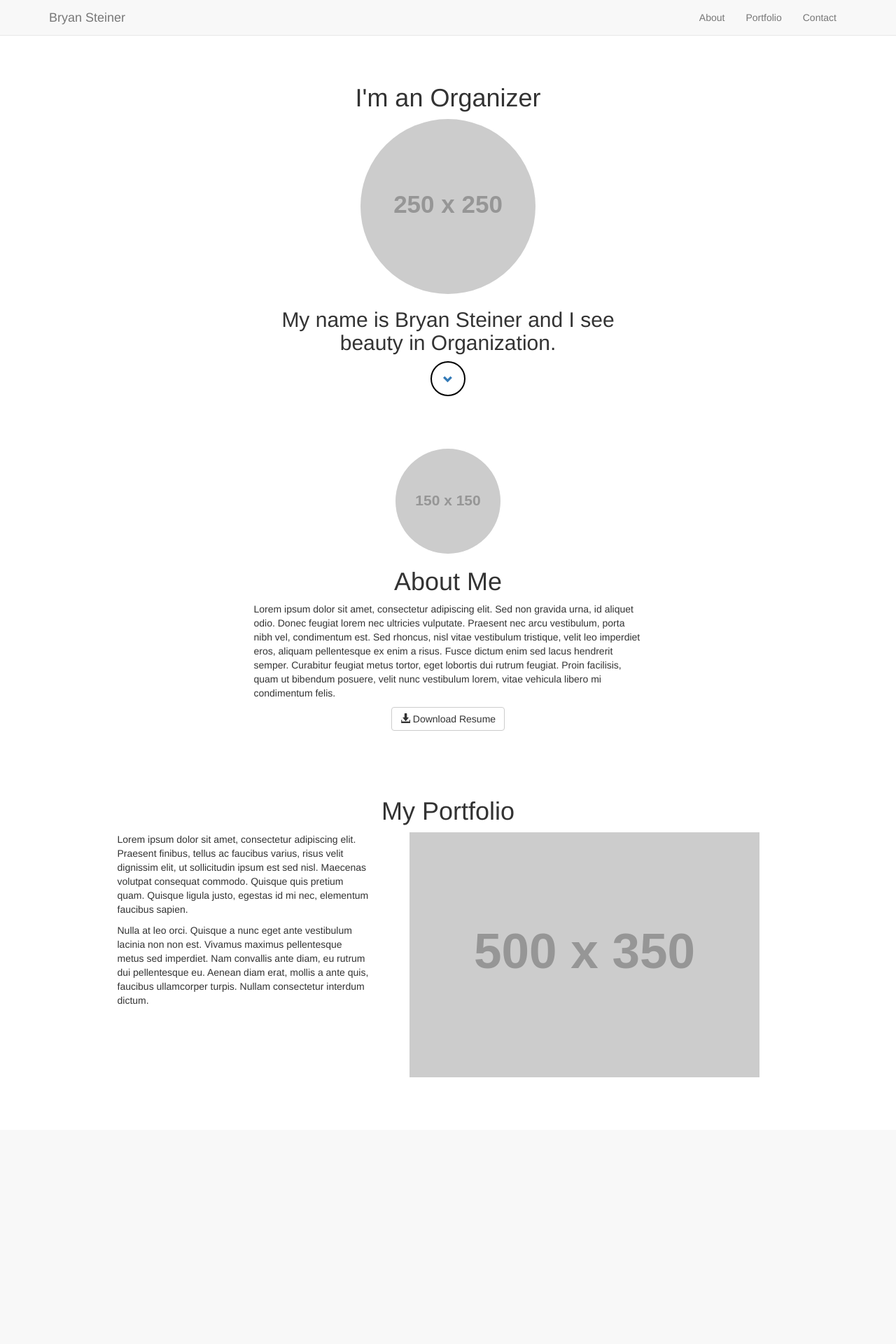
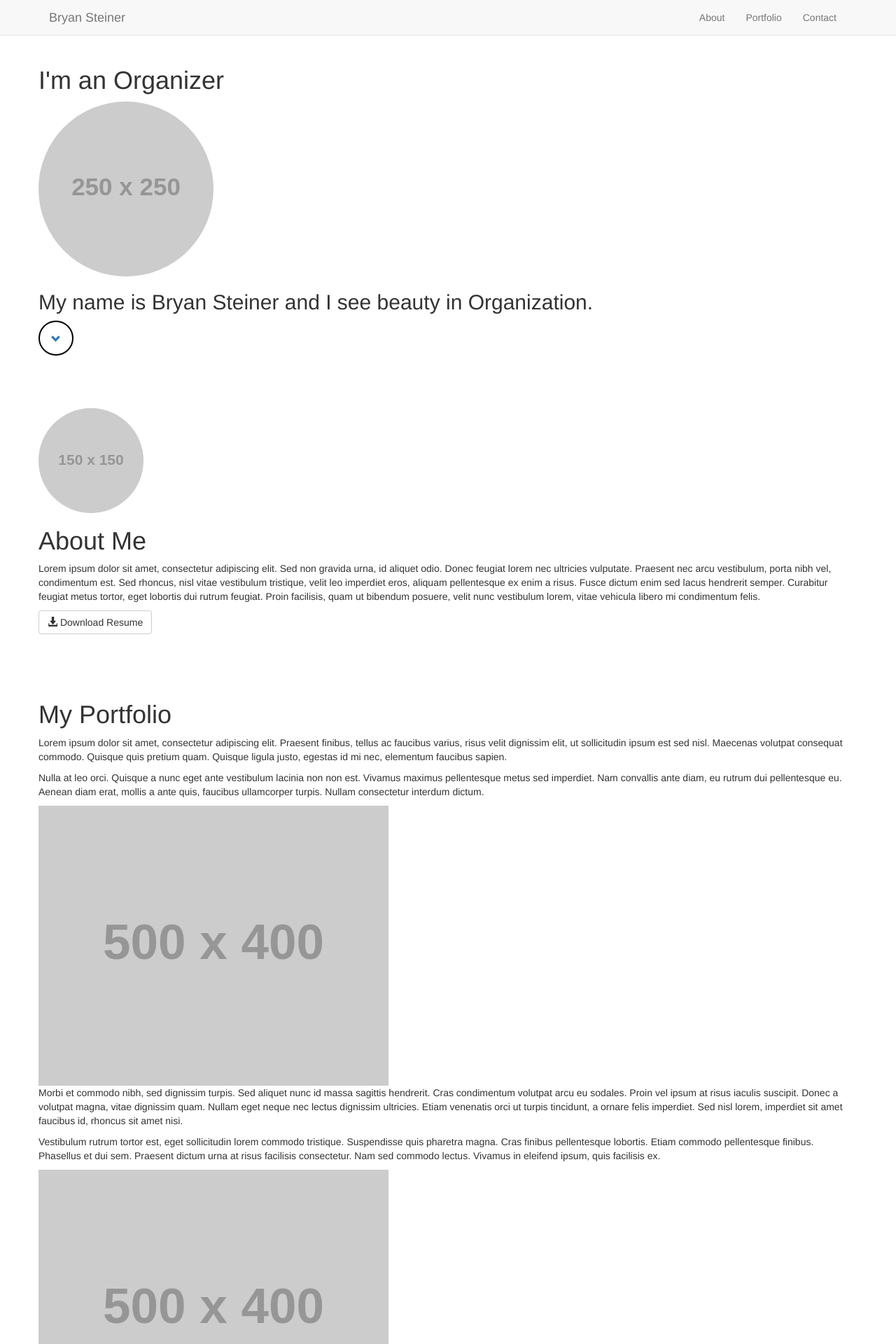
Before and after one commit to bryansteiner/Portfolio, a PHP site: page / in a window 1280 px wide. Shown: the top 1920 px of the page at 70% size. Before the commit the page ends 1539 px from the top, so only its background shows below. Run offline with PHP 8.4, Linux system fonts and the light colour scheme; grey boxes labelled with a size stand in for pictures from a placeholder-image service; some libraries are stand-ins or nearby versions.

Commit message:
Progress

```diff
--- a/css/custom.css
+++ b/css/custom.css
@@ -1,28 +1,11 @@
 /*All Pages*/
 body {
-	padding-top: 100px;
+
 }
 
-.center {
-  text-align: center;
-	display: block;
-	margin-left: auto;
-	margin-right: auto;
-}
-
-.btn-circle-md {
+.btn-circle {
   width: 50px;
   height: 50px;
-  line-height: 50px;
-  padding: 0;
-  border-radius: 50%;
-  border-width: 2px;
-  border-color: black;
-}
-
-.btn-circle-lg {
-  width: 75px;
-  height: 75px;
   line-height: 50px;
   padding: 0;
   border-radius: 50%;
@@ -38,23 +21,24 @@ body {
 
 /*Main Page*/
 .main {
+  padding-top: 75px;
 }
 /*End Main Page*/
 
 /*About Page*/
 .about {
-  margin-top: 75px;
+  padding-top: 75px;
 }
 /*End About Page*/
 
 /*Portfolio Page*/
 .portfolio {
-  margin-top: 75px;
+  padding-top: 75px;
 }
 /*End Portfolio Page*/
 
 /*Contact Page*/
 .contact {
-  margin-top: 75px;
+  padding-top: 75px;
 }
 /*End Contact Page*/
--- a/index.html
+++ b/index.html
@@ -38,11 +38,11 @@
 		<!-- Main Page -->
 		<div class="container main">
 			<div class="row">
-				<div class="col-xs-12 col-sm-offset-2 col-sm-8 col-md-offset-3 col-md-6">
-					<h1 class="center">I'm an Organizer</h1>
-					<img class="img-responsive img-circle center" src="http://placehold.it/250x250">
-					<h2 class="center">My name is Bryan Steiner and I see beauty in Organization.</h2>
-					<a class="btn btn-circle-md center" href="#" role="button"><span class="glyphicon glyphicon-chevron-down" aria-hidden="true"></span></a>
+				<div class="">
+					<h1>I'm an Organizer</h1>
+					<img class="img-responsive img-circle" src="http://placehold.it/250x250" alt="...">
+					<h2>My name is Bryan Steiner and I see beauty in Organization.</h2>
+					<a class="btn btn-circle" href="#" role="button"><span class="glyphicon glyphicon-chevron-down" aria-hidden="true"></span></a>
 				</div>
 			</div>
 		</div>
@@ -51,13 +51,13 @@
 		<!-- About Page -->
 		<div class="container about">
 			<div class="row">
-				<div class="col-xs-offset-1 col-xs-10 col-sm-offset-3 col-sm-6 col-md-offset-3 col-md-6">
-					<img class="img-responsive img-circle center" src="http://placehold.it/150x150">
-					<h1 class="center">About Me</h1>
+				<div class="">
+					<img class="img-responsive img-circle" src="http://placehold.it/150x150" alt="...">
+					<h1>About Me</h1>
 					<p>
 						Lorem ipsum dolor sit amet, consectetur adipiscing elit. Sed non gravida urna, id aliquet odio. Donec feugiat lorem nec ultricies vulputate. Praesent nec arcu vestibulum, porta nibh vel, condimentum est. Sed rhoncus, nisl vitae vestibulum tristique, velit leo imperdiet eros, aliquam pellentesque ex enim a risus. Fusce dictum enim sed lacus hendrerit semper. Curabitur feugiat metus tortor, eget lobortis dui rutrum feugiat. Proin facilisis, quam ut bibendum posuere, velit nunc vestibulum lorem, vitae vehicula libero mi condimentum felis.
 					</p>
-					<div class="center">
+					<div>
 						<a class="btn btn-default" href="#" role="button"><span class="glyphicon glyphicon-download-alt"></span> Download Resume</a>
 					</div>
 				</div>
@@ -68,21 +68,30 @@
 		<!-- Portfolio Page -->
 		<div class="container portfolio">
 			<div class="row">
-				<div class="col-xs-offset-1 col-xs-10 col-sm-offset-2 col-sm-8 col-md-offset-3 col-md-6">
-					<h1 class="center">My Portfolio</h1>
+				<div class="">
+					<h1>My Portfolio</h1>
 				</div>
 			</div>
 			<div class="row">
-				<div class="col-sm-offset-1 col-sm-4 col-md-offset-1 col-md-4">
+				<div class="">
 					<p>
 						Lorem ipsum dolor sit amet, consectetur adipiscing elit. Praesent finibus, tellus ac faucibus varius, risus velit dignissim elit, ut sollicitudin ipsum est sed nisl. Maecenas volutpat consequat commodo. Quisque quis pretium quam. Quisque ligula justo, egestas id mi nec, elementum faucibus sapien.
 					</p>
 					<p>
 						Nulla at leo orci. Quisque a nunc eget ante vestibulum lacinia non non est. Vivamus maximus pellentesque metus sed imperdiet. Nam convallis ante diam, eu rutrum dui pellentesque eu. Aenean diam erat, mollis a ante quis, faucibus ullamcorper turpis. Nullam consectetur interdum dictum.
 					</p>
+					<img class="img-responsive" src="http://placehold.it/500x400" alt="...">
 				</div>
-				<div class="col-sm-6 col-md-6">
-					<img class="img-responsive center" src="http://placehold.it/500x350">
+			</div>
+			<div class="row">
+				<div class="">
+					<p>
+						Morbi et commodo nibh, sed dignissim turpis. Sed aliquet nunc id massa sagittis hendrerit. Cras condimentum volutpat arcu eu sodales. Proin vel ipsum at risus iaculis suscipit. Donec a volutpat magna, vitae dignissim quam. Nullam eget neque nec lectus dignissim ultricies. Etiam venenatis orci ut turpis tincidunt, a ornare felis imperdiet. Sed nisl lorem, imperdiet sit amet faucibus id, rhoncus sit amet nisi.
+					</p>
+					<p>
+						Vestibulum rutrum tortor est, eget sollicitudin lorem commodo tristique. Suspendisse quis pharetra magna. Cras finibus pellentesque lobortis. Etiam commodo pellentesque finibus. Phasellus et dui sem. Praesent dictum urna at risus facilisis consectetur. Nam sed commodo lectus. Vivamus in eleifend ipsum, quis facilisis ex.
+					</p>
+					<img class="img-responsive" src="http://placehold.it/500x400" alt="...">
 				</div>
 			</div>
 		</div>
@@ -90,6 +99,29 @@
 
 		<!-- Contact Page -->
 		<div class="container contact">
+			<div class="row">
+				<div class="">
+					<h1>Contact Me</h1>
+					<p>Like what you've seen so far? <br> Let's chat!</p>
+					<a href="#">contact@bryansteiner.com</a>
+					<form>
+						<div class="form-group">
+							<input type="name" class="form-control" id="InputName" placeholder="Name">
+						</div>
+						<div class="form-group">
+							<input type="email" class="form-control" id="InputEmail" placeholder="Email">
+						</div>
+						<div class="form-group">
+							<textarea type="message" class="form-control" id="InputMessage" placeholder="Message" rows="6"></textarea>
+						</div>
+						<button type="submit" class="btn btn-default">Submit</button>
+					</form>
+					<p>Prefer to connect with me?</p>
+					<a class="btn btn-default" href="#" role="button">LinkedIn</a>
+					<a class="btn btn-default" href="#" role="button">Facebook</a>
+					<a class="btn btn-default" href="#" role="button">Instagram</a>
+				</div>
+			</div>
 		</div>
 		<!-- End Contact Page -->
 
```
